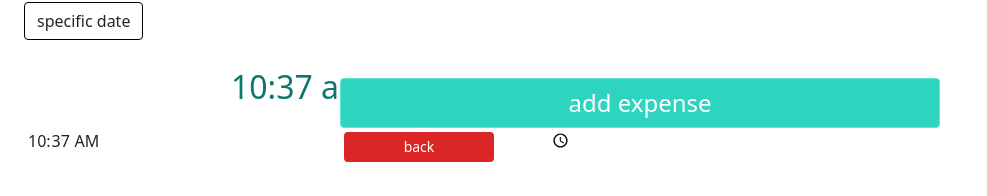
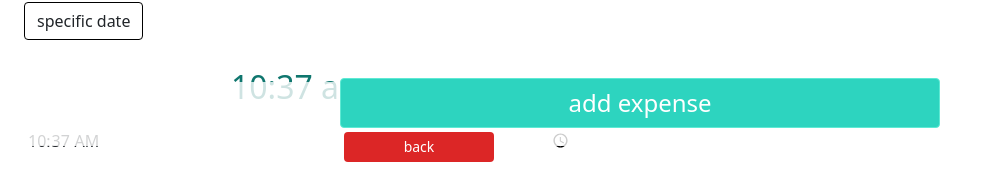
Before and after one commit to ahmadkhudai/next-tracker, a Next.js app: page /add_expense/AddExpenseForm in a window 1280 px wide. Shown: the part 606-802 px from the top of the page, without its empty margins (0-987 px from the left). Built offline with nearby package versions, Linux system fonts and the light colour scheme.

Commit message:
fixing form

```diff
--- a/pages/add_expense/AddExpenseForm.tsx
+++ b/pages/add_expense/AddExpenseForm.tsx
@@ -356,7 +356,7 @@ export function AddExpenseForm({addNewExpense, handleClose}: Props) {
                                                    }
                                                }}/>
                                     </div>
-                                    <div className={"w-100 flex justify-content-center   ak_footer my-3 pt-3 mb-5"}>
+                                    <div className={"bg-white/80 w-100 flex justify-content-center   ak_footer my-3 pt-3 mb-5"}>
                                         <div className="form-group flex flex-column align-items-start  w-100 mx-2  ak_max_600px">
                                             <button
                                                 className=" text-2xl btn text-white hover:font-bold bg-teal-400 border-teal-300 w-100 h-100 py-2"
```
